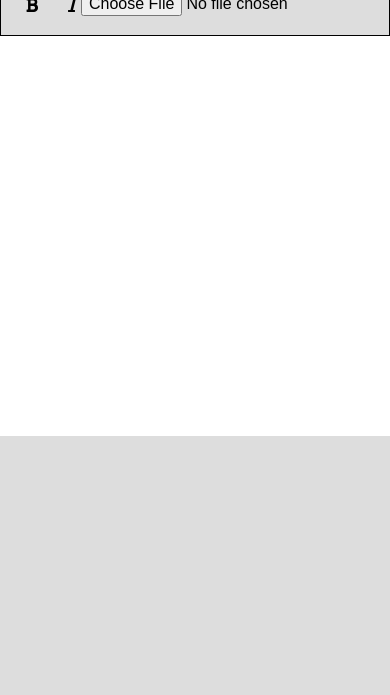
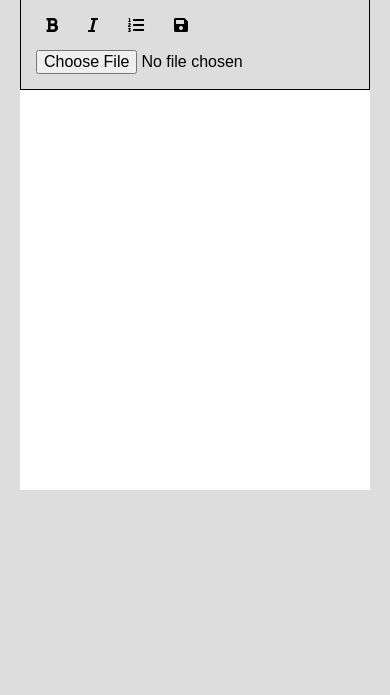
Before and after one commit to val089/text-editor, a plain HTML site: page index.html in a window 390 px wide. Shown: the part 149-844 px from the top of the page. Drawn offline with Linux system fonts and the light colour scheme.

Commit message:
text-editor vol.1

```diff
--- a/style.css
+++ b/style.css
@@ -67,6 +67,7 @@ img {
 .wrapper {
 	max-width: 100rem;
 	margin: 4rem auto;
+	padding: 2rem;
 }
 
 .title {
@@ -78,7 +79,7 @@ img {
 
 .panel {
 	display: flex;
-	flex-wrap: nowrap;
+	flex-wrap: wrap;
 	border: 1px solid #000;
 	padding: 1rem;
 	position: relative;
@@ -119,3 +120,9 @@ img {
 	border: none;
 	font-size: 1.6rem;
 }
+
+@media (max-width: 600px) {
+	.panel__button:nth-last-child(1) {
+		position: relative;
+	}
+}
```
Also changed, not shown: photo.JPG (deleted), 1 other file.
